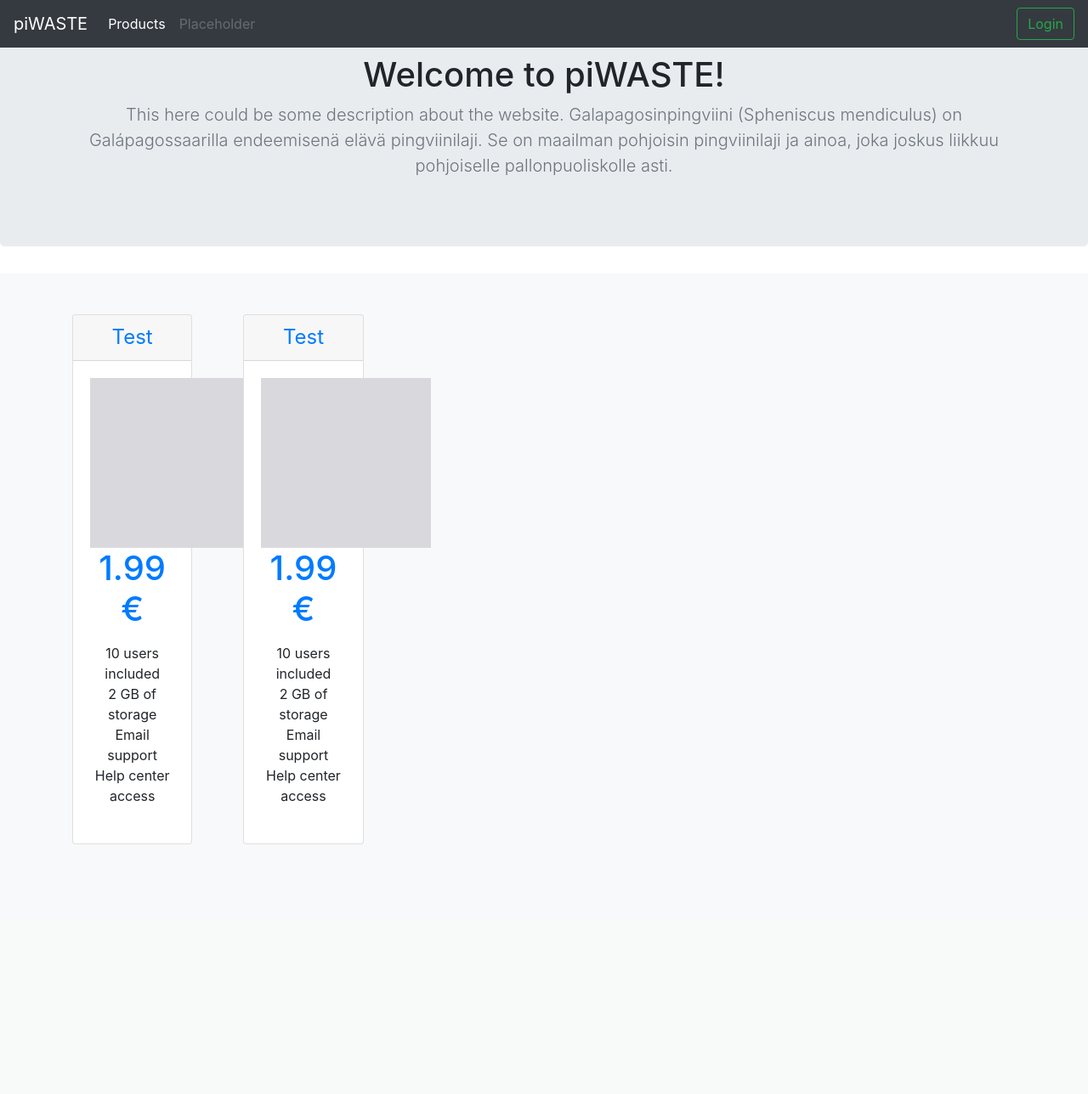
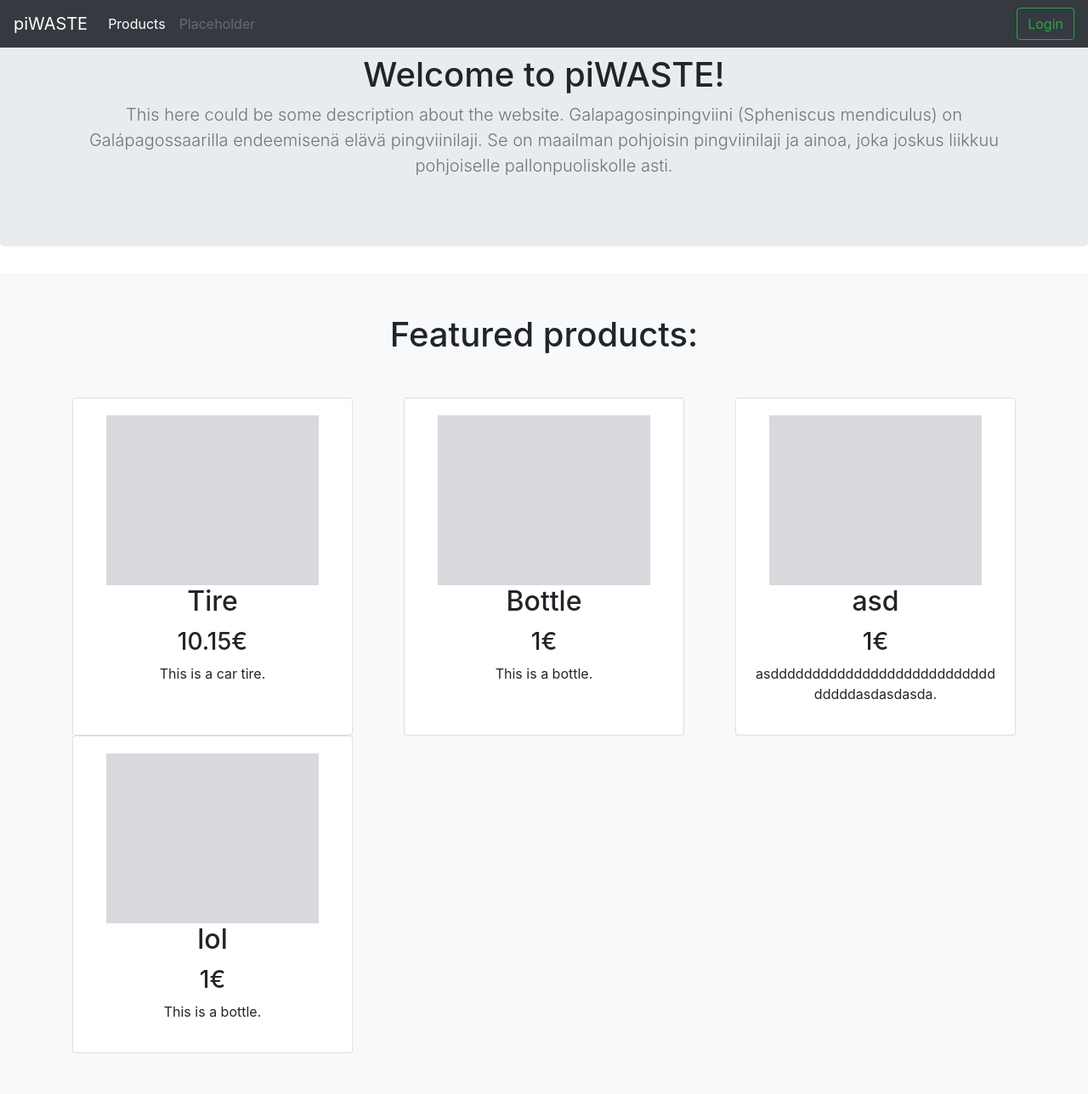
Before and after one commit to mmalmi1/piWASTE, a Flask app: page / in a window 1280 px wide. Shown: the whole page at 85% size. Before the commit the page ends 994 px from the top, so only its background shows below. Run offline with Flask 2, Linux system fonts and the light colour scheme; data comes from the database, SQL or seed files in the repository; some libraries are stand-ins or nearby versions.

Commit message:
Updated CSS

```diff
--- a/app/static/assets/main.css
+++ b/app/static/assets/main.css
@@ -12,7 +12,7 @@ a:hover {
 /* Rectangle placeholder for products */
 .product-placeholder-img {
     background-color: #D9D9DD;
-    width: 200px;
+    width: 250px;
     height: 200px;
 }
 
@@ -23,5 +23,11 @@ a:hover {
 }
 
 .col-md-4 {
+.card-body {
+    text-align: left;
+    padding: 30px;
+}
+
+.col-lg-4 {
     margin-bottom: 40px;
 }
--- a/app/templates/index.html
+++ b/app/templates/index.html
@@ -19,46 +19,9 @@
 
 <div class="album py-5 bg-light">
     <div class="container">
+    <h1 style="margin-bottom: 50px;">Featured products:</h1>
         <div class="row">
             <div class="card-deck md-4 text-center">
-                <div class="col-md-4 card-group">
-                    <div class="card md-4 box-shadow">
-                        <a class="product-link" href="">
-                            <div class="card-header">
-                                <h4 class="my-0 font-weight-normal">Test</h4>
-                            </div>
-                            <div class="card-body">
-                                <div class="product-placeholder-img mx-auto" preserveAspectRatio="xMidYMid slice" focusable="false"><title>Placeholder</title><rect width="100%" height="100%" fill="#eee"/></div>
-                                <h1 class="card-title pricing-card-title">1.99€</h1>
-                        </a>
-                                <ul class="list-unstyled mt-3 mb-4">
-                                    <li>10 users included</li>
-                                    <li>2 GB of storage</li>
-                                    <li>Email support</li>
-                                    <li>Help center access</li>
-                                </ul>
-                            </div>
-                    </div>
-                </div>
-                <div class="col-md-4 card-group">
-                    <div class="card md-4 box-shadow">
-                        <a class="product-link" href="">
-                            <div class="card-header">
-                                <h4 class="my-0 font-weight-normal">Test</h4>
-                            </div>
-                            <div class="card-body">
-                                <div class="product-placeholder-img mx-auto" preserveAspectRatio="xMidYMid slice" focusable="false"><title>Placeholder</title><rect width="100%" height="100%" fill="#eee"/></div>
-                                <h1 class="card-title pricing-card-title">1.99€</h1>
-                        </a>
-                                <ul class="list-unstyled mt-3 mb-4">
-                                    <li>10 users included</li>
-                                    <li>2 GB of storage</li>
-                                    <li>Email support</li>
-                                    <li>Help center access</li>
-                                </ul>
-                            </div>
-                    </div>
-                </div>
             </div>
         </div>
     </div>
@@ -70,24 +33,20 @@
 {% block script %}
 <script>
     var raw = $(`
-    <div class="col-md-4 card-group">
-        <div class="card md-4 box-shadow">
+    <div class="col-lg-4 col-md-6 card-group">
+        <div class="card md-4 box-shadow" style="width: 22rem;">
             <a class="product-link" href="">
-                <div class="card-header">
-                    <h4 class="card-title my-0 font-weight-normal">Free</h4>
-                </div>
                 <div class="card-body">
                     <div class="product-placeholder-img mx-auto" preserveAspectRatio="xMidYMid slice" focusable="false"><title>Placeholder</title><rect width="100%" height="100%" fill="#eee"/></div>
-                    <h1 class="card-price pricing-card-title">1.99€</h1>
             </a>
-                    <p class="card-description">
-                        Empty
-                    </p>
+                    <h2 class="card-title pricing-card-title">Name</h2>
+                    <h3 class="card-price pricing-card-title">1.99€</h3>
+                    <p class="card-description">Empty</p>
                 </div>
         </div>
     </div>`);
 
-    fetch("../all_products").then(function(response){
+    fetch("../get_all_entrys/products").then(function(response){
         return response.json();
     }).then(function(json) {
         for(var i=0; i<json.length; i++) {
@@ -101,8 +60,8 @@
             card.appendTo($(".card-deck"));
 
             if( (i%3) == 0) {
-                // Append card-group for same content length, find by class row
-                //body.appendTo($(".people_body"));
+                // If first in a row append card-group (for same content length)
+                $(".col-md-4").last().addClass("card-group");
             }
 
             // Insert values from DB
```
Also changed, not shown: app/templates/products.html (+0 -10 lines).
